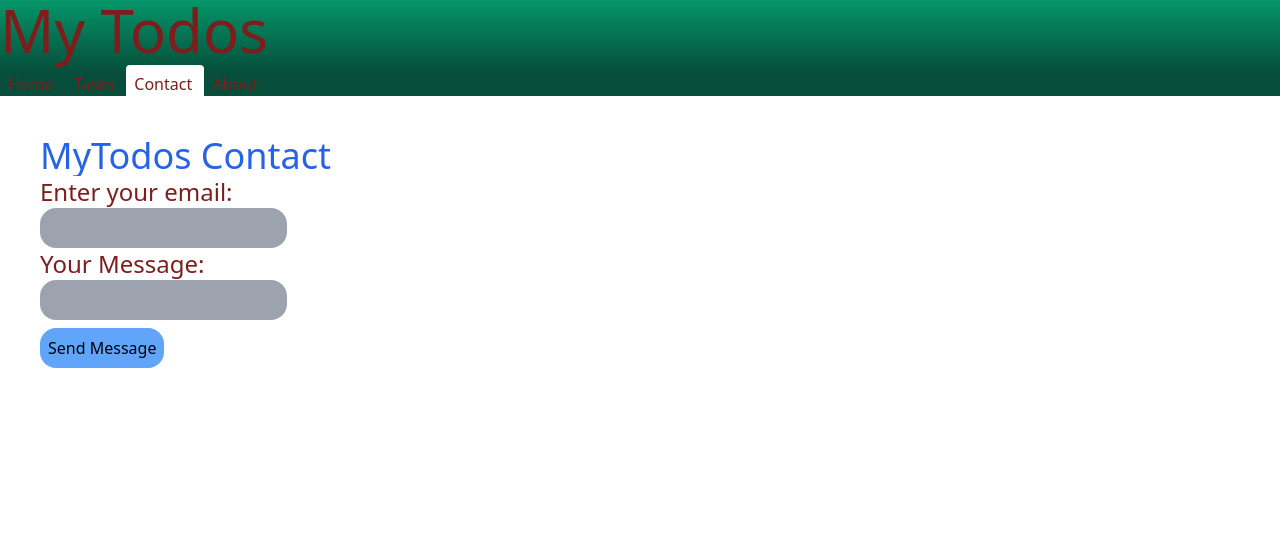
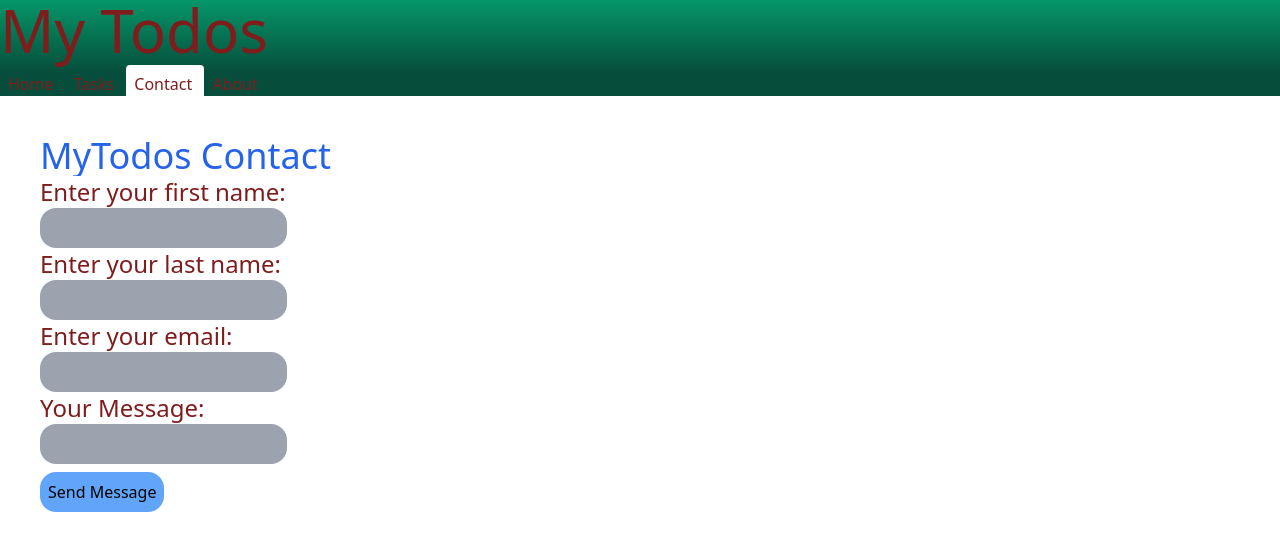
Before and after one commit to williamhlane/Project-03-Task-Management-Web-App, a React (Create React App) app in the folder project3/: page /Contact in a window 1280 px wide. Shown: the top 550 px of the page. Built offline with nearby package versions, Linux system fonts and the light colour scheme.

Commit message:
This is the finished product it has a functional todo list, uses react, react router, useState and tailwind.

```diff
--- a/project3/src/App.js
+++ b/project3/src/App.js
@@ -12,6 +12,7 @@ import { BrowserRouter, Route, Switch, Redirect } from 'react-router-dom';
 
 
 function App() {
+  //This is the array that hold the infromation stored with useState
   const [todos, setTodos] = useState([
     {
       id: 1,
@@ -43,9 +44,11 @@ function App() {
     },
 
   ])
+  //This fucntion changes the showActive and showCompeleted in the array for the toggle.
   const whatToShow = (active, completed) => {
     setTodos(todos.map((todo) => true ? { id: todo.id, text: todo.text, completed: todo.completed, showActive: active, showCompleted: completed } : null))
   }
+  //Add a todo to the list
   const addTodo = (todo) => {
     let showActive = true
     let showCompleted = false
@@ -58,7 +61,7 @@ function App() {
         showCompleted = todo.showCompleted
       ))
     }
-    let id = todos.length + 1
+    const id = Math.floor(Math.random() * 10000) + 1
     let text = todo.todoText
 
     const newTodo = { id, text, f, showActive, showCompleted }
@@ -67,9 +70,11 @@ function App() {
 
 
   }
+  //delete a todo fromt he list
   const deleteTodo = (id) => {
     setTodos(todos.filter((todo) => todo.id !== id))
   }
+  //change the todo completed when the checkbox next to it is checked.
   const todoCompleted = (id, propCompleted) => {
     propCompleted = !propCompleted
     setTodos(todos.map((todo) =>
--- a/project3/src/comps/Contact.js
+++ b/project3/src/comps/Contact.js
@@ -3,9 +3,14 @@ const Contact = () => {
     return (
         <div className="p-10">
             <h2 className="text-4xl truncate text-blue-600">MyTodos Contact</h2>
-            <form   action="https://formspree.io/f/mqkwqkbv" method="POST">
+            <form action="https://formspree.io/f/mqkwqkbv" method="POST">
+
+                <label className="text-red-900 text-2xl">Enter your first name:</label>
+                <input className="bg-gray-400 p-2 rounded-2xl block" type="text" name="FirstName" />
+                <label className="text-red-900 text-2xl">Enter your last name:</label>
+                <input className="bg-gray-400 p-2 rounded-2xl block" type="text" name="LastName" />
                 <label className="text-red-900 text-2xl">Enter your email:</label>
-                <input className="bg-gray-400 p-2 rounded-2xl block" type="email" name="_replyto"/>
+                <input className="bg-gray-400 p-2 rounded-2xl block" type="email" name="_replyto" />
                 <label className="text-red-900 text-2xl">Your Message:</label>
                 <input type="text" className="bg-gray-400 p-2 rounded-2xl block" name="message" />
                 <input type="submit" value="Send Message" className="bg-blue-400 p-2 rounded-2xl block mt-2" />
```
